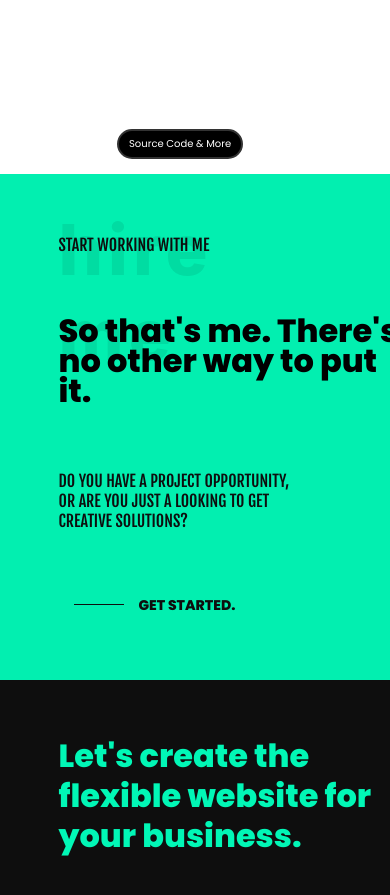
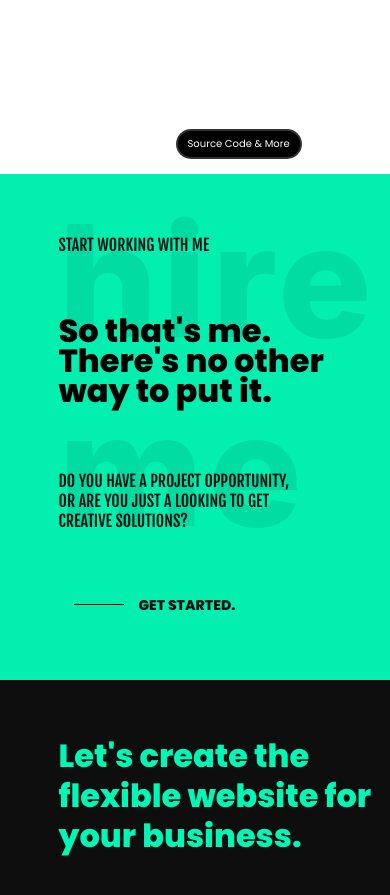
Before and after one commit to XenoCod/Portfolio-main, a React (Create React App) app: page / in a window 390 px wide. Shown: the part 3960-4855 px from the top of the page. Built offline with nearby package versions, Linux system fonts and the light colour scheme.

Commit message:
modified overscoll

```diff
--- a/src/App.css
+++ b/src/App.css
@@ -2,9 +2,13 @@
   padding: 0;
   margin: 0;
 }
-html {
+html,
+body {
   overflow-x: hidden;
   scroll-behavior: smooth;
+  @media only screen and (max-width: 700px) {
+    overflow-x: hidden;
+  }
 }
 
 /* ScrollBar */
--- a/src/styles/components/HireStyles.js
+++ b/src/styles/components/HireStyles.js
@@ -50,7 +50,7 @@ export const HireMeSection = styled.div`
     @media only screen and (max-width: 700px) {
       font-size: 2rem;
       line-height: 30px;
-      width: 90vw;
+      width: 86vw;
     }
   }
 
@@ -105,5 +105,8 @@ export const HireMeSection = styled.div`
     width: 10vw;
     height: fit-content;
     left: 0;
+    @media only screen and (max-width: 700px) {
+      font-size: 40vw;
+    }
   }
 `;
--- a/src/styles/components/ProjectStyles.js
+++ b/src/styles/components/ProjectStyles.js
@@ -20,9 +20,12 @@ export const ProjectContainer = styled.div`
     /* margin-right: auto; */
     /* top: 0; */
     left: 45%;
+    margin: auto;
     @media only screen and (max-width: 700px) {
       bottom: 1%;
-      left: 30%;
+      /* left: 30%; */
+
+      margin: auto;
     }
 
     /* text-align: center; */
```
